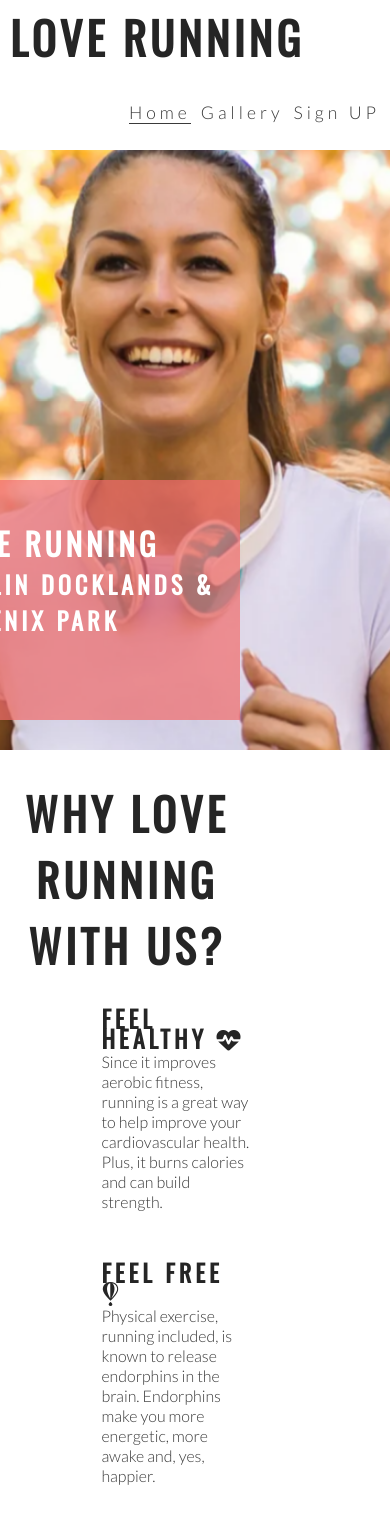
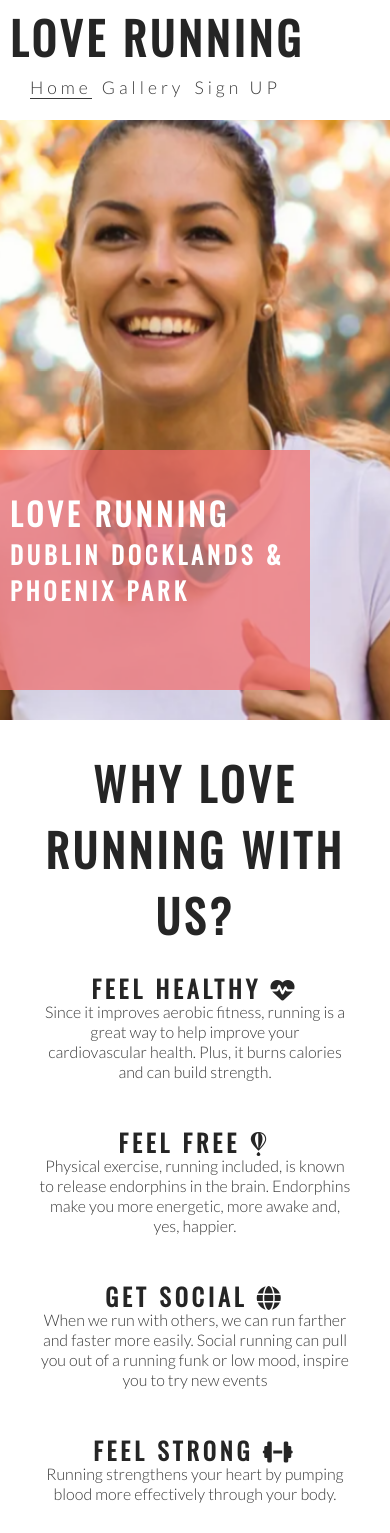
Before and after one commit to rurakite/love-running, a plain HTML site: page index.html in a window 390 px wide. Shown: the top 1533 px of the page. Drawn offline with nearby package versions, Linux system fonts and the light colour scheme.

Commit message:
Add responsive design

```diff
--- a/assets/css/style.css
+++ b/assets/css/style.css
@@ -261,4 +261,55 @@ footer {
     hr {
         display: none;
     }
+
+    #times > div {
+        width: 100%;
+        clear: both;
+        height: 150px;
+        padding: 0;
+    }
 }
+
+@media screen and (max-width: 950px) {
+    #menu {
+        clear: left;
+        float: left;
+        margin-left: 30px;
+        margin-bottom: 20px;
+        line-height: 25px;
+    }
+
+    #cover-text {
+        left: 0;
+    }
+
+    #club-ethos {
+        width: 90%;
+        height: 1200px;
+        margin: 0 auto;
+    }
+
+    .left-about-heading, .right-about-heading {
+        width: inherit;
+    }
+
+    .left-about-heading h2, .right-about-heading h2 {
+        width: 100%;
+        text-align: center;
+    }
+
+    .left-about-heading p, .right-about-heading p {
+        text-align: center;
+        padding: 0 20px;
+    }
+
+    #photos {
+        column-count: 3;
+    }
+}
+
+@media screen and (max-width: 800px) {
+    #photos {
+        column-count: 2;
+    }
+}
```
